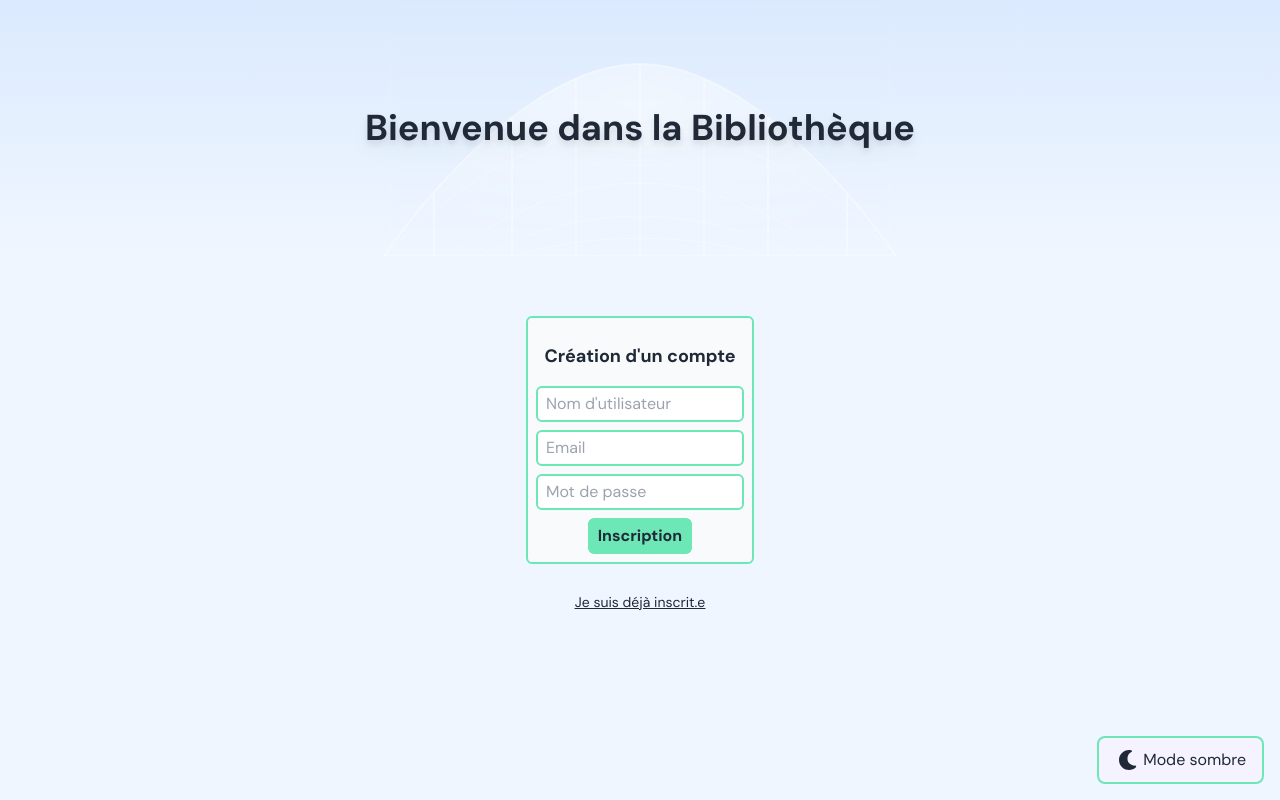
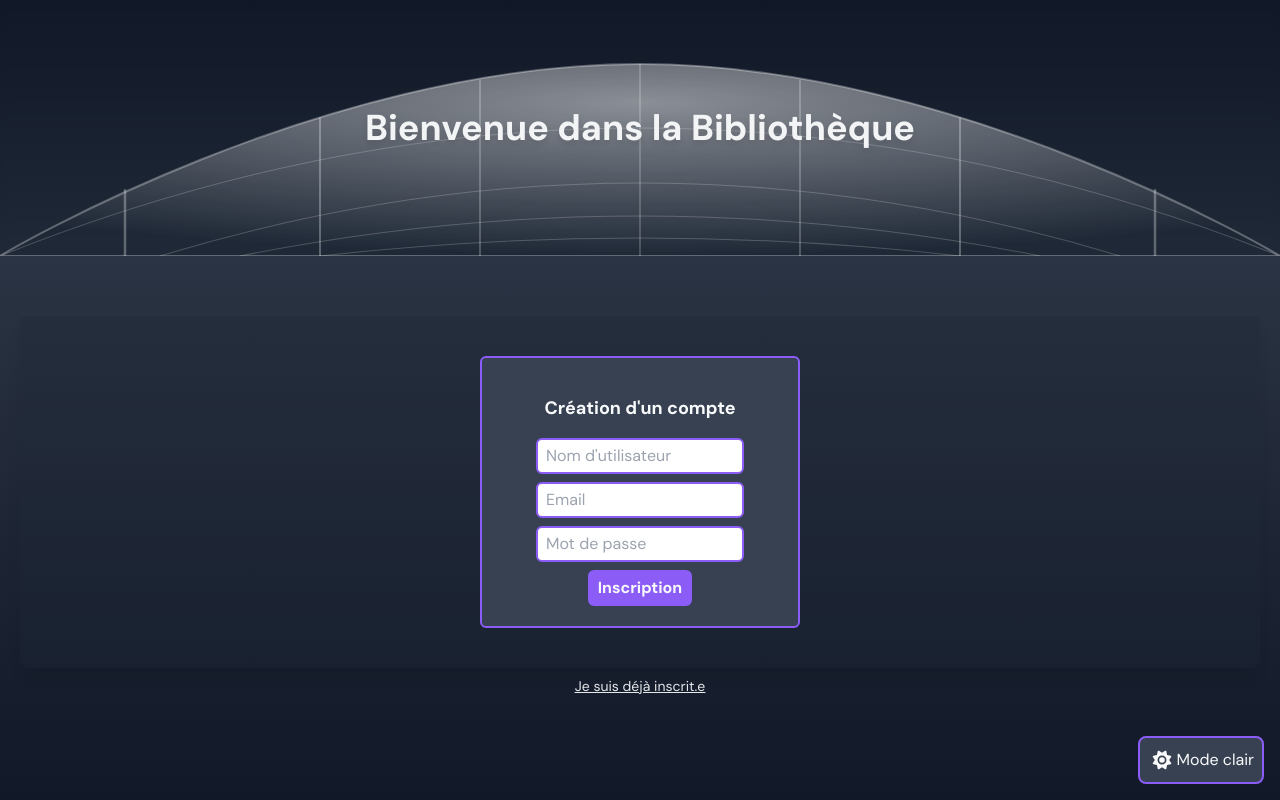
Before and after one commit to LLafforgue/bibliotheque-front, a React (Create React App) app: page / in a window 1280 px wide. Built offline with nearby package versions, Linux system fonts and the light colour scheme.

Commit message:
#8 Animation de login et register

```diff
--- a/src/components/Dome.jsx
+++ b/src/components/Dome.jsx
@@ -2,20 +2,21 @@ import { motion } from "framer-motion";
 
 export default function Header() {
   return (
-    <header className="relative w-full h-64 overflow-hidden bg-gradient-to-b from-blue-100 to-blue-50 dark:from-gray-900 dark:to-gray-800">
+    <div className="relative w-full h-64 overflow-hidden bg-gradient-to-b from-blue-200 to-blue-100 dark:from-gray-900 dark:to-gray-800">
       <svg
-        className="absolute bottom-0 left-1/2 transform -translate-x-1/2 w-[32rem] h-64 backdrop-blur-sm"
-        viewBox="0 0 512 256"
+        className="absolute bottom-0 left-0 w-full h-64 backdrop-blur-sm"
+        viewBox="0 0 1024 256"
         fill="none"
         xmlns="http://www.w3.org/2000/svg"
+        preserveAspectRatio="none"
       >
         {/* Dôme principal */}
         <motion.path
-          d="M0 256C0 256 128 64 256 64C384 64 512 256 512 256H0Z"
+          d="M0 256C0 256 256 64 512 64C768 64 1024 256 1024 256H0Z"
           fill="url(#glassGradient)"
-          stroke="rgba(255,255,255,0.4)"
+          stroke="rgba(176, 176, 176, 0.52)"
           strokeWidth="2"
-          className="dark:stroke-white/20"
+          className="stroke-gray-400/30 dark:stroke-white/30"
           initial={{ pathLength: 0, opacity: 0 }}
           animate={{ pathLength: 1, opacity: 1 }}
           transition={{ duration: 2, ease: "easeInOut" }}
@@ -23,37 +24,40 @@ export default function Header() {
 
         {/* Lignes verticales */}
         {[
-          { d: "M50 256 V194", delay: 0.1 },
-          { d: "M128 256 V118", delay: 0.3 },
-          { d: "M192 256 V80", delay: 0.5 },
-          { d: "M256 256 V64", delay: 0.7 },
-          { d: "M320 256 V80", delay: 0.9 },
-          { d: "M384 256 V118", delay: 1.1 },
-          { d: "M463 256 V195", delay: 1.3 },
-        ].map((line, i) => (
+          { d: "M100 256 V190", delay: 0.1 },
+          { d: "M256 256 V118", delay: 0.3 },
+          { d: "M384 256 V80", delay: 0.5 },
+          { d: "M512 256 V64", delay: 0.7 },
+          { d: "M640 256 V80", delay: 0.9 },
+          { d: "M768 256 V118", delay: 1.1 },
+          { d: "M924 256 V190", delay: 1.3 },
+        ].map((line, i) => {
+          const strokeWidth = [2, 1.5, 1.2, 1, 1.2, 1.5, 2];
+          return (
             <motion.path
               key={i}
               d={line.d}
-            className="stroke-white/50 dark:stroke-white/30"
-            strokeWidth="1.5"
+              className="stroke-gray-300/80 dark:stroke-white/30"
+              strokeWidth={strokeWidth[i]}
               strokeLinecap="round"
               initial={{ pathLength: 0, opacity: 0 }}
               animate={{ pathLength: 1, opacity: 1 }}
               transition={{ duration: 1.2, delay: line.delay, ease: "easeInOut" }}
             />
-        ))}
+          );
+        })}
 
         {/* Arcs horizontaux */}
         {[
-          { d: "M0 256 Q256 0 512 256", delay: 1.4 },
-          { d: "M64 256 Q256 110 448 256", delay: 1.6 },
-          { d: "M96 256 Q256 176 416 256", delay: 1.8 },
-          { d: "M128 256 Q256 220 384 256", delay: 2.0 },
+          { d: "M0 256 Q512 0 1024 256", delay: 1.4 },
+          { d: "M128 256 Q512 110 896 256", delay: 1.6 },
+          { d: "M192 256 Q512 176 832 256", delay: 1.8 },
+          { d: "M256 256 Q512 220 768 256", delay: 2.0 },
         ].map((arc, i) => (
           <motion.path
             key={i}
             d={arc.d}
-            className="stroke-white/30 dark:stroke-white/20"
+            className="stroke-gray-300/70 dark:stroke-white/20"
             strokeWidth="1"
             fill="none"
             initial={{ pathLength: 0, opacity: 0 }}
@@ -73,7 +77,7 @@ export default function Header() {
       </svg>
 
       {/* Contenu du header */}
-      <div className="relative z-10 flex items-center justify-center h-full text-center">
+      <div className="relative z-20 flex items-center justify-center h-full text-center">
         <motion.h1
           className="text-4xl font-bold text-gray-800 dark:text-gray-100 drop-shadow-lg"
           initial={{ opacity: 0, y: 20 }}
@@ -83,6 +87,6 @@ export default function Header() {
           Bienvenue dans la Bibliothèque
         </motion.h1>
       </div>
-    </header>
+    </div>
   );
 }
--- a/src/hooks/ToggleDarkMode.jsx
+++ b/src/hooks/ToggleDarkMode.jsx
@@ -1,9 +1,10 @@
 import React, { useState, useEffect } from 'react';
 import { faMoon, faSun } from '@fortawesome/free-solid-svg-icons';
 import { FontAwesomeIcon } from '@fortawesome/react-fontawesome';
+import { motion } from 'framer-motion';
 
 function ToggleDarkMode() {
-  const [darkMode, setDarkMode] = useState(false);
+  const [darkMode, setDarkMode] = useState(true);
 
   useEffect(() => {
     if (darkMode) {
@@ -16,14 +17,17 @@ function ToggleDarkMode() {
   return (
     <div className="absolute bottom-4 right-4">
         <button
-    className ={`
-        flex items-center px-4 py-2 rounded-lg border-2 transition-colors duration-300
+        className ={`
+        flex items-center px-2 py-2 rounded-lg border-2 transition-colors duration-300
         ${darkMode ? 'border-violet-500 hover:border-emerald-300 bg-gray-700 text-gray-50 hover:text-gray-800 hover:bg-violet-50' : 'border-emerald-300 hover:border-violet-500 bg-violet-50 text-gray-800 hover:bg-violet-100'}
-      `}
-    onClick={() => setDarkMode(!darkMode)}>
-      <FontAwesomeIcon icon={darkMode ? faSun : faMoon}
-      className='h-5 w-5 m-1'/>
-      {darkMode ? 'Mode clair' : 'Mode sombre'}
+        `}
+        onClick={() => setDarkMode(!darkMode)}
+        >
+
+        <FontAwesomeIcon icon={darkMode ? faSun : faMoon}
+        className='h-5 w-5 m-1'/>
+        {darkMode ? 'Mode clair' : 'Mode sombre'}
+
     </button>
     </div>
   );
--- a/src/pages/accueil/Accueil.jsx
+++ b/src/pages/accueil/Accueil.jsx
@@ -4,6 +4,7 @@ import Register from './Register'
 import { useSearchParams, NavLink } from 'react-router-dom'
 import ToggleDarkMode from '../../hooks/ToggleDarkMode'
 import Dome from '../../components/Dome'
+import { motion } from 'framer-motion'
 
 function Accueil() {
     const [searchParams] = useSearchParams()
@@ -12,16 +13,29 @@ function Accueil() {
     const [password, setPassword] = useState('');
 
   return (
-    <div className='min-h-screen flex flex-col justify-beetwen items-center bg-blue-50 dark:bg-gray-900 transition-colors duration-500'>
+    <div className='min-h-screen flex flex-col justify-beetwen items-center bg-gradient-to-b from-blue-50 dark:from-gray-700 to-blue-400 dark:to-gray-900 transition-colors duration-500'>
         <Dome/>
-        <div className='mt-10 p-5 flex flex-col justify-center items-center '>
-        {mode === 'login'?
-            <Login setEmail={setEmail} setPassword={setPassword}/>
-            :
-            <Register email={email} password={password}/>
-        }
-        </div>
-        <nav className='text-center text-sm text-gray-800 dark:text-gray-200 underline m-2'>
+        <div className='w-full mt-10 p-5 flex flex-col justify-center items-center [perspective:1000px]'>
+          <motion.div
+            animate={{ rotateY: mode === 'login' ? 0 : 180 }}
+            transition={{ duration: 0.8, ease: "easeInOut" }}
+            style={{ transformStyle: "preserve-3d" }}
+            className='relative w-full min-h-[22rem] flex items-center justify-center'
+          >
+            {/* Face avant */}
+            <div className='p-5 w-full absolute inset-0 flex items-center justify-center bg-white/30 dark:bg-gray-800/30 rounded-lg shadow-lg [backface-visibility:hidden]'>
+              <Login setEmail={setEmail} setPassword={setPassword}/>
+            </div>
+
+            {/* Face arrière */}
+            <div
+              className='p-5 w-full absolute inset-0 flex items-center justify-center bg-white/30 dark:bg-gray-800/30 rounded-lg shadow-lg [backface-visibility:hidden]'
+              style={{ transform: "rotateY(180deg)" }}
+            >
+              <Register email={email} password={password}/>
+            </div>
+          </motion.div>
+          <nav className='text-center text-sm text-gray-800 dark:text-gray-200 underline m-2 '>
             {mode === 'login'?
             <NavLink to ='/?mode=Register'>Je m'inscris</NavLink>
             :
@@ -29,6 +43,8 @@ function Accueil() {
             }
 
         </nav>
+        </div>
+
       <div>
         <ToggleDarkMode />
       </div>
--- a/src/pages/accueil/Login.jsx
+++ b/src/pages/accueil/Login.jsx
@@ -3,7 +3,7 @@ import React from 'react'
 
 export default function Login ({setEmail, setPassword}) {
 
-    return (<div className='p-2 border-2 rounded-md border-emerald-300 dark:border-violet-500 bg-violet-50 text-gray-800 dark:bg-gray-700'>
+    return (<div className='w-80 p-5 border-2 rounded-md border-emerald-300 dark:border-violet-500 bg-violet-50 text-gray-800 dark:bg-gray-700'>
         <div className='flex flex-col gap-2 mt-2 justify-center items-center '>
             <div className='mt-2 text-gray-800 dark:text-gray-50 text-lg font-bold'>
             Page de connexion
--- a/src/pages/accueil/Register.jsx
+++ b/src/pages/accueil/Register.jsx
@@ -4,7 +4,7 @@ export default function Register ({email, password}) {
     const [user, setUser] = useState({email, password});
 
     return (
-    <div className='p-2 border-2 rounded-md border-emerald-300 dark:border-violet-500 bg-gray-50 text-gray-800 dark:bg-gray-700'>
+    <div className='w-80 p-5 border-2 rounded-md border-emerald-300 dark:border-violet-500 bg-gray-50 text-gray-800 dark:bg-gray-700'>
         <div className='flex flex-col gap-2 mt-2 justify-center items-center '>
             <div className='mt-2 text-gray-800 dark:text-gray-50 text-lg font-bold'>
             Création d'un compte
```
Lines whose indentation alone changed are shown as unchanged.
